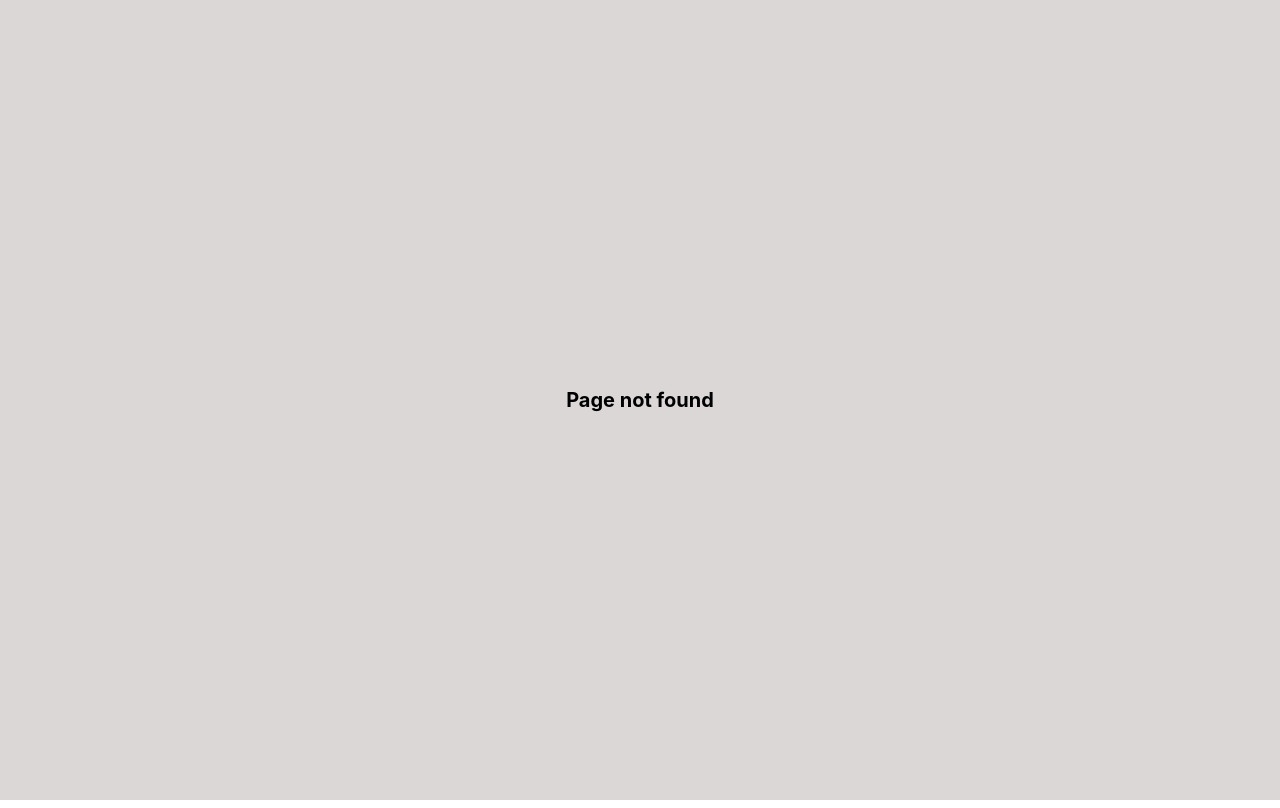
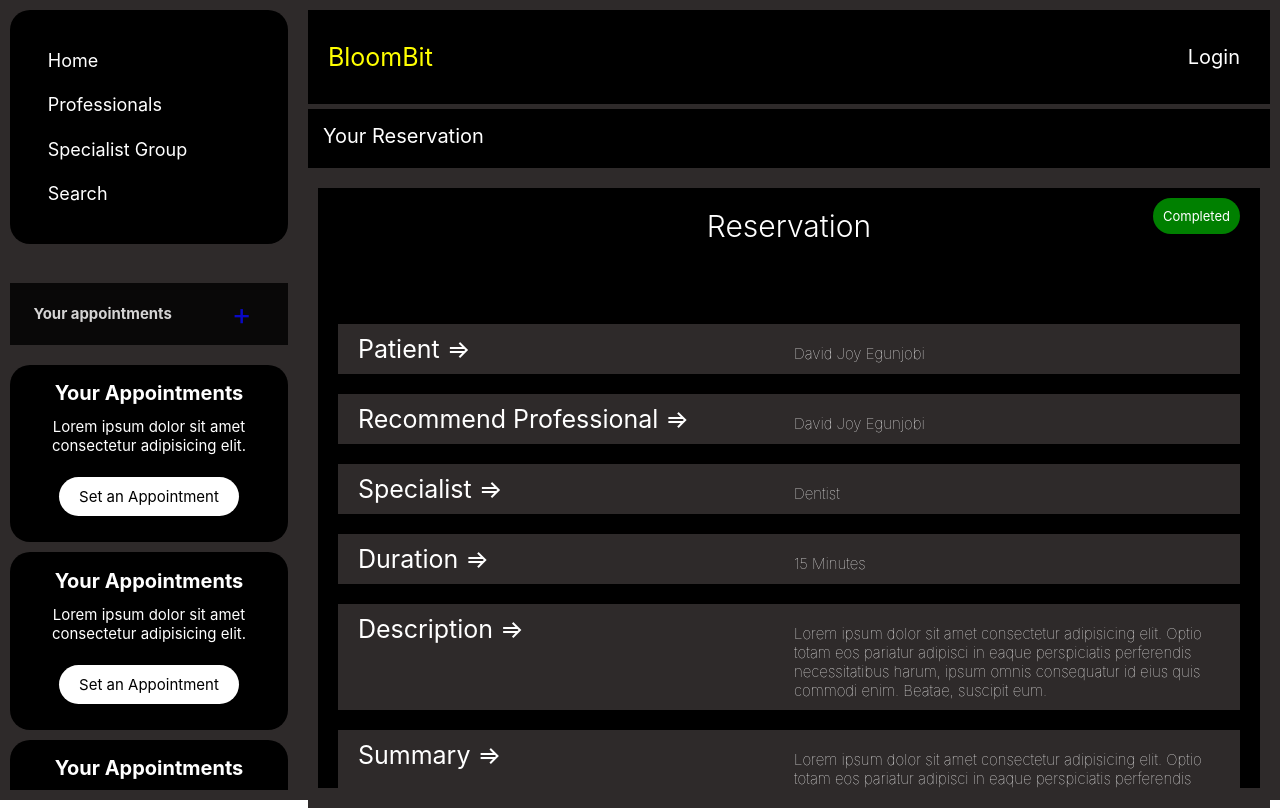
Before and after one commit to Davidjoywin/bloombit-frontend-v1, a React (Create React App) app: page /reservation/1 in a window 1280 px wide. Before the commit this address had no page. Built offline with nearby package versions, Linux system fonts and the light colour scheme; no server answers.

Commit message:
created the reservation page to see the details of the appointment

```diff
--- a/src/App.js
+++ b/src/App.js
@@ -10,10 +10,12 @@ import { create_operations } from './config';
 import Aside from './components/common/aside';
 import Alert from './components/common/alert';
 import DrawContext from './components/common/context';
+import Reservation from './components/pages/reservation';
 import Specialist from './components/pages/specialist-page';
+import Appointment from './components/pages/appointment-form';
 import Professional from './components/pages/professional-page';
-import Appointment from './components/pages/appointment-form';
 import './App.css';
+import ReservationState from './components/common/reservation-state';
 
 
 function App() {
@@ -35,12 +37,14 @@ function App() {
           </Route>
 
           <Route path='/'>
-            <Route index element={<Aside />} />
+            <Route index element={<Main />} />
             <Route path='alert' element={<Alert />} />
-            <Route path="main" element={<Main />} />
+            <Route path='r-test' element={<ReservationState />} />
+            <Route path="aside" element={<Aside />} />
             <Route path='specialist' element={<Specialist/>} />
             <Route path='professional' element={<Professional />} />
             <Route path='appointment' element={<Appointment />} />
+            <Route path='reservation/:id' element={<Reservation />} />
             <Route path='' element={<Navigate to="/" />} />
           </Route>
 
--- a/src/components/common/aside.jsx
+++ b/src/components/common/aside.jsx
@@ -53,25 +53,25 @@ const Aside = () => {
         <div className="apts">
           <h1 className="apt-head-text">Your Appointments</h1>
           <p className="apt-text">Lorem ipsum dolor sit amet consectetur adipisicing elit.</p>
-          <Link className="apt-link">Set an Appointment</Link>
+          <Link to="/reservation/:id" className="apt-link">Set an Appointment</Link>
         </div>
 
         <div className="apts">
           <h1 className="apt-head-text">Your Appointments</h1>
           <p className="apt-text">Lorem ipsum dolor sit amet consectetur adipisicing elit.</p>
-          <Link className="apt-link">Set an Appointment</Link>
+          <Link to="/reservation/:id" className="apt-link">Set an Appointment</Link>
         </div>
 
         <div className="apts">
           <h1 className="apt-head-text">Your Appointments</h1>
           <p className="apt-text">Lorem ipsum dolor sit amet consectetur adipisicing elit.</p>
-          <Link className="apt-link">Set an Appointment</Link>
+          <Link to="/reservation/:id" className="apt-link">Set an Appointment</Link>
         </div>
 
         <div className="apts">
           <h1 className="apt-head-text">Your Appointments</h1>
           <p className="apt-text">Lorem ipsum dolor sit amet consectetur adipisicing elit.</p>
-          <Link className="apt-link">Set an Appointment</Link>
+          <Link to="/reservation/:id" className="apt-link">Set an Appointment</Link>
         </div>
       </div>
     </aside>
--- /dev/null
+++ b/src/components/common/reservation-state.jsx
@@ -0,0 +1,36 @@
+const ReservationCompleted = () => {
+  return (
+    <span className="r-state r-completed">Completed</span>
+  )
+}
+
+const ReservationOngoing = () => {
+  return (
+    <span className="r-state r-ongoing">Ongoing</span>
+  )
+}
+
+const ReservationCancelled = () => {
+  return (
+    <span className="r-state r-cancelled">Cancelled</span>
+  )
+}
+
+const ReservationNotTime = () => {
+  return (
+    <span className="r-state r-not-time">Not Yet Time</span>
+  )
+}
+
+const ReservationState = ({state}) => {
+//   const r_state = ['completed', 'ongoing', 'not yet time', 'cancelled'];
+
+  return (
+    (state === "completed") ? <ReservationCompleted /> :
+    (state === "ongoing") ? <ReservationOngoing /> :
+    (state === "cancelled") ? <ReservationCancelled /> :
+     <ReservationNotTime />
+  )
+}
+
+export default ReservationState;
--- a/src/components/common/style.css
+++ b/src/components/common/style.css
@@ -218,6 +218,36 @@
 
 }
 
+/* -------------------------Reservation state---------------------- */
+
+.r-state {
+  width: fit-content;
+  height: fit-content;
+  font-size: 1.3rem;
+  padding: 1rem;
+  color: white;
+  border-radius: 2rem;
+  border: none;
+}
+
+.r-completed {
+  background: green;
+}
+
+.r-cancelled {
+  background: red;
+}
+
+.r-ongoing {
+  background: #a33da3
+}
+
+.r-not-time {
+  background: #2a2a88
+}
+
+/* --------------------------end of Reservation state------------------------- */
+
 @media screen and (max-width) {
 
 }
--- /dev/null
+++ b/src/components/pages/reservation.jsx
@@ -0,0 +1,91 @@
+import { Link, useParams } from 'react-router-dom';
+import { useState, useEffect } from 'react';
+
+import Aside from '../common/aside';
+import Alert from '../common/alert';
+import image from '../../medic.jpeg';
+// import { get_operations, send_alert } from '../../config';
+import Header from '../common/header';
+import ReservationState from '../common/reservation-state';
+import './style.css';
+
+
+const Reservation = () => {
+
+  const { id } = useParams();
+
+  const [reservation_state, set_Reservation_state] = useState('completed');
+
+  const [user, setUser] = useState();
+  const [isLoggedIn, setLogin] = useState();
+  // const navigate = useNavigate();
+
+  const login_user = JSON.parse(localStorage.getItem("login"));
+
+  useEffect(() => {
+    login_user ? setLogin(true) : setLogin(false);
+  }, [isLoggedIn])
+
+  return (
+    <>
+    <Alert />
+    <div className="container">
+      <Aside />
+      <div className="main-container">
+        <Header isLoggedIn={isLoggedIn}/>
+        <main className="main">
+          <h3 className="main-head">Your Reservation</h3>
+          <div className="main-section">
+            <div className="reservation-container">
+              <h2 className="reservation-head">Reservation</h2>
+              <div className="reservation-state"><ReservationState state={reservation_state} /></div>
+              <div className="reservation-detail-container">
+                <div className="sub-info">Patient &#8658; </div>
+                <span className="user-info">David Joy Egunjobi</span>
+              </div>
+              <div className="reservation-detail-container">
+                <div className="sub-info">Recommend Professional &#8658; </div>
+                <span className="user-info">David Joy Egunjobi</span>
+              </div>
+              <div className="reservation-detail-container">
+                <div className="sub-info">Specialist &#8658; </div>
+                <span className="user-info">Dentist</span>
+              </div>
+              <div className="reservation-detail-container">
+                <div className="sub-info">Duration &#8658; </div>
+                <span className="user-info">15  Minutes</span>
+              </div>
+
+              <div className="reservation-detail-container">
+                <div className="sub-info">Description &#8658; </div>
+                <span className="user-info">Lorem ipsum dolor sit amet consectetur adipisicing elit. Optio totam eos pariatur adipisci in eaque perspiciatis perferendis necessitatibus harum, ipsum omnis consequatur id eius quis commodi enim. Beatae, suscipit eum.</span>
+              </div>
+
+              <div className="reservation-detail-container">
+                <div className="sub-info">Summary &#8658; </div>
+                <span className="user-info">Lorem ipsum dolor sit amet consectetur adipisicing elit. Optio totam eos pariatur adipisci in eaque perspiciatis perferendis necessitatibus harum, ipsum omnis consequatur id eius quis commodi enim. Beatae, suscipit eum.</span>
+              </div>
+
+              <div className="reservation-detail-container">
+                <div className="sub-info">Summary &#8658; </div>
+                <span className="user-info">Lorem ipsum dolor sit amet consectetur adipisicing elit. Optio totam eos pariatur adipisci in eaque perspiciatis perferendis necessitatibus harum, ipsum omnis consequatur id eius quis commodi enim. Beatae, suscipit eum.</span>
+              </div>
+
+              <div className="reservation-detail-container">
+                <div className="sub-info">Summary &#8658; </div>
+                <span className="user-info">Lorem ipsum dolor sit amet consectetur adipisicing elit. Optio totam eos pariatur adipisci in eaque perspiciatis perferendis necessitatibus harum, ipsum omnis consequatur id eius quis commodi enim. Beatae, suscipit eum.</span>
+              </div>
+              <div className="reservation-bttn">
+                <button className="reservation-edit-bttn">Edit</button>
+                <button className="reservation-delete-bttn">Cancel</button>
+              </div>
+            </div>
+          </div>
+        </main>
+      </div>
+    </div>
+    </>
+  )
+}
+
+export default Reservation;
--- a/src/components/pages/style.css
+++ b/src/components/pages/style.css
@@ -51,9 +51,9 @@
 
 .mobile-arrow {
   color: red;
-  font-size: 3.5rem;
+  font-size: 3rem;
   width: 8rem;
-  height: 5rem;
+  height: 4rem;
   background: white;
 }
 
@@ -246,6 +246,79 @@
 }
 /*--------------------end of form--------------------------*/
 
+/* --------------------------Reservation------------------------- */
+
+.reservation-container {
+  position: relative;
+  width: 100%;
+  height: 100%;
+  padding: 2rem;
+  background: var(--bright-black);
+  overflow: auto;
+}
+
+.reservation-head {
+  margin: 0 0 8rem 0;
+  font-weight: 300;
+  font-size: 3rem;
+}
+
+.reservation-detail-container {
+  display: flex;
+  justify-content: space-between;
+  gap: 2rem;
+  padding: 1rem 2rem;
+  margin: 2rem 0;
+  background: var(--dim-black);
+}
+
+.sub-info {
+  font-size: 2.5rem;
+}
+
+.user-info {
+  position: relative;
+  top: .5rem;
+  width: 50%;
+  text-align: left;
+  padding: .5rem;
+  font-size: 1.5rem;
+  font-weight: 50;
+}
+
+.reservation-bttn {
+  display: flex;
+  flex-direction: row;
+  padding: 0 2rem;
+  justify-content: space-between;
+  margin: 0 0 5rem 0;
+}
+.reservation-state {
+  position: absolute;
+  top: 2rem;
+  right: 2rem;
+}
+
+.reservation-edit-bttn,
+.reservation-delete-bttn {
+  font-size: 2.5rem;
+  padding: .5rem 2rem;
+  color: white;
+  cursor: pointer;
+  background: inherit;
+  border: 2px solid white;
+  border-radius: 2rem;
+}
+
+.reservation-edit-bttn:hover,
+.reservation-delete-bttn:hover {
+  border: none;
+  background: purple;
+}
+
+/* -----------------------end to reservation---------------------- */
+
+
 @media  screen and (max-width: 1000px) {
   .aside {
     display: none
```
